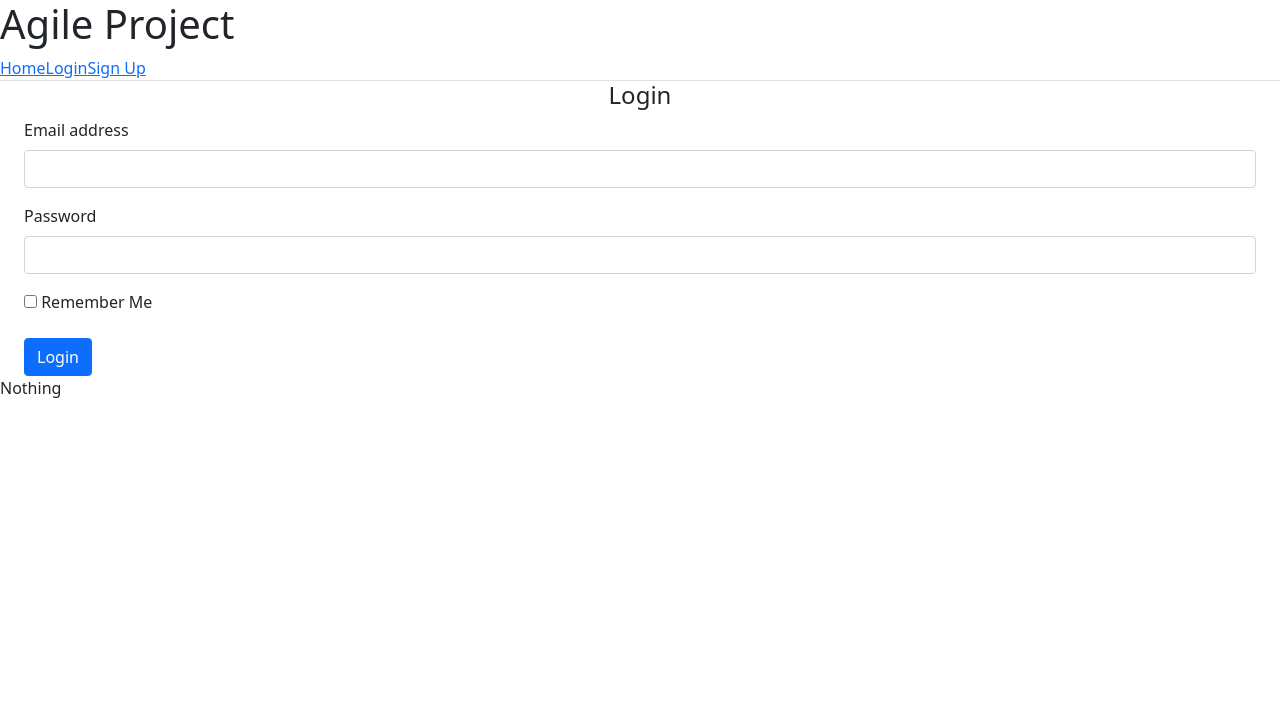
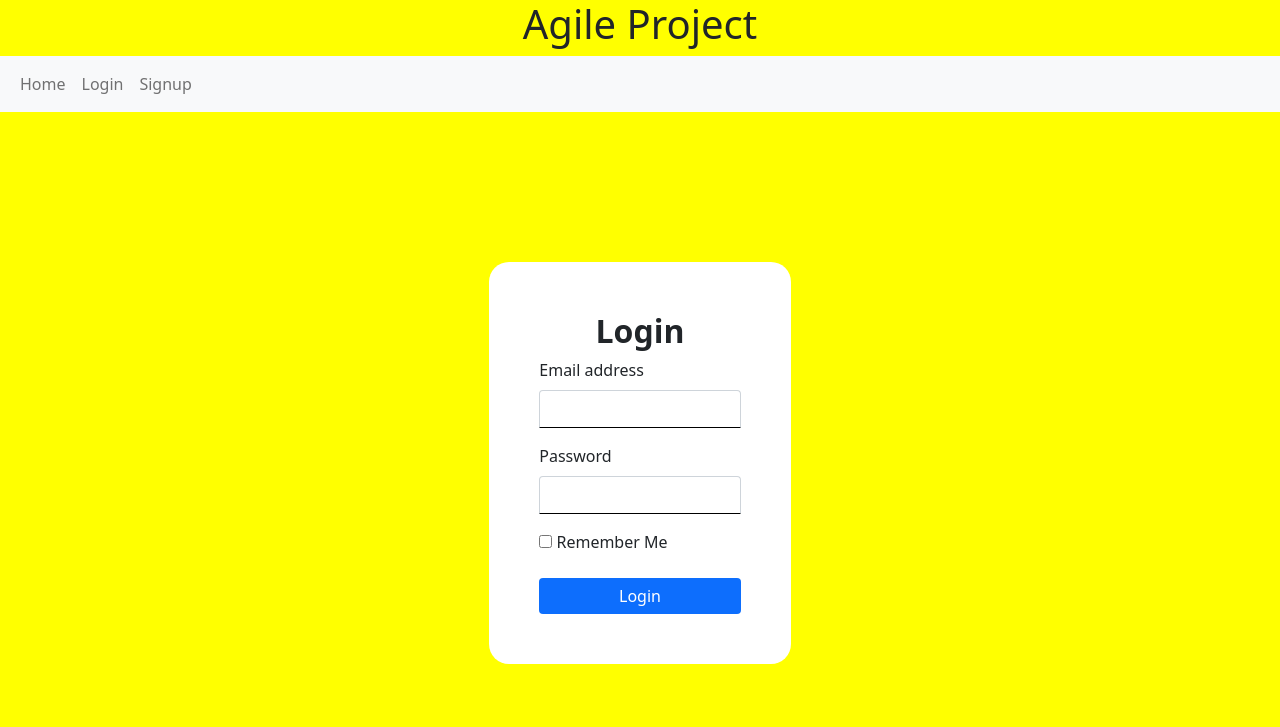
Before and after one commit to ShubeeOro/Neuro-Nuggets, a Flask app: page /login in a window 1280 px wide. Shown: the top 727 px of the page. Run offline with Flask 3, Linux system fonts and the light colour scheme; some libraries are stand-ins or nearby versions.

Commit message:
Fix login/signup page

```diff
--- a/neuro_nuggets/app.py
+++ b/neuro_nuggets/app.py
@@ -79,6 +79,7 @@ def test_connect_res(data):
         else:
             current_question = load_random_question()
             emit('question', str(current_question))
+            emit('score', score)
             print(f"Current Score is {score}")
 
 
--- a/neuro_nuggets/templates/_navigation.html
+++ b/neuro_nuggets/templates/_navigation.html
@@ -1,16 +1,18 @@
-
-
-<nav>
-  <ul class="nav nav-tabs nav-justified">
-    <li><a href="{{ url_for('main.index') }}">Home</a></li>
-    {% if current_user.is_authenticated %}
-    <li><a href="{{ url_for('main.profile') }}">Profile</a></li>
-    <li><a href="{{ url_for('auth.logout') }}">Logout</a></li>
-    <li><a href="{{ url_for('play.start_game') }}">Select Game Mode</a></li>
-    {% endif %}
-    {% if not current_user.is_authenticated %}
-    <li><a href="{{ url_for('auth.login') }}">Login</a></li>
-    <li><a href="{{ url_for('auth.signup') }}">Sign Up</a></li>
-    {% endif %}
-  </ul>
+<nav class="navbar navbar-expand-lg navbar-light bg-light">
+  <div class="container-fluid">
+    <div class="collapse navbar-collapse" id="navbarNavAltMarkup">
+      <div class="navbar-nav">
+        <a class="nav-link" href="{{ url_for('main.index') }}">Home</a>
+        {% if current_user.is_authenticated %}
+        <a class="nav-link" href="{{ url_for('main.profile') }}">Profile</a>
+        <a class="nav-link" href="{{ url_for('play.start_game') }}">Start Game</a>
+        <a class="nav-link" href="{{ url_for('auth.logout') }}">Logout</a>
+        {% endif %}
+        {% if not current_user.is_authenticated %}
+        <a class="nav-link" href="{{ url_for('auth.login') }}">Login</a>
+        <a class="nav-link" href="{{ url_for('auth.signup') }}">Signup</a>
+        {% endif %}
+      </div>
+    </div>
+  </div>
 </nav>
--- a/neuro_nuggets/templates/base.html
+++ b/neuro_nuggets/templates/base.html
@@ -4,21 +4,22 @@
     <meta charset="UTF-8">
     <meta name="viewport" content="width=device-width, initial-scale=1.0">
     <title>{% block title %}{% endblock title %}</title>
-    <link href="https://cdn.jsdelivr.net/npm/bootstrap@5.3.3/dist/css/bootstrap.min.css" rel="stylesheet" integrity="sha384-QWTKZyjpPEjISv5WaRU9OFeRpok6YctnYmDr5pNlyT2bRjXh0JMhjY6hW+ALEwIH" crossorigin="anonymous">
-    <script src="https://cdn.jsdelivr.net/npm/bootstrap@5.3.3/dist/js/bootstrap.bundle.min.js" integrity="sha384-YvpcrYf0tY3lHB60NNkmXc5s9fDVZLESaAA55NDzOxhy9GkcIdslK1eN7N6jIeHz" crossorigin="anonymous"></script>
+    <link href="https://cdn.jsdelivr.net/npm/bootstrap@5.0.2/dist/css/bootstrap.min.css" rel="stylesheet" integrity="sha384-EVSTQN3/azprG1Anm3QDgpJLIm9Nao0Yz1ztcQTwFspd3yD65VohhpuuCOmLASjC" crossorigin="anonymous">
+    <script src="https://cdn.jsdelivr.net/npm/bootstrap@5.0.2/dist/js/bootstrap.bundle.min.js" integrity="sha384-MrcW6ZMFYlzcLA8Nl+NtUVF0sA7MsXsP1UyJoMp4YLEuNSfAP+JcXn/tWtIaxVXM" crossorigin="anonymous"></script>
     <script src="https://cdnjs.cloudflare.com/ajax/libs/socket.io/4.0.1/socket.io.js" integrity="sha512-q/dWJ3kcmjBLU4Qc47E4A9kTB4m3wuTY7vkFJDTZKjTs8jhyGQnaUrxa0Ytd0ssMZhbNua9hE+E7Qv1j+DyZwA==" crossorigin="anonymous"></script>
+    {% block head %}{% endblock head %}
 </head>
 <body>
-    <h1>Agile Project</h1>
-    {% include("_navigation.html") %}
     <header>
+        <h1 class="text-center">Agile Project</h1>
+        {% include("_navigation.html") %}
         {% block header %}{% endblock header %}
     </header>
     <main>
-        {% block content %}<p>Nothing</p>{% endblock content %}
+        {% block content %}{% endblock content %}
     </main>
     <footer>
-        <p>Nothing</p>
+        <div style="padding: 32px;"></div>
     </footer>
 </body>
 {% block script %}{% endblock script %}
--- a/neuro_nuggets/templates/pages/login.html
+++ b/neuro_nuggets/templates/pages/login.html
@@ -1,16 +1,11 @@
 {% extends "base.html" %}
 
+{% block head %}
+
+<link rel="stylesheet" href="../../static/signup.css">
+{% endblock %}
+
 {% block content %}
-<!doctype html>
-<html lang="en">
-  <head>
-    <meta charset="utf-8">
-    <meta name="viewport" content="width=device-width, initial-scale=1">
-    <link href="https://cdn.jsdelivr.net/npm/bootstrap@5.0.2/dist/css/bootstrap.min.css" rel="stylesheet" integrity="sha384-EVSTQN3/azprG1Anm3QDgpJLIm9Nao0Yz1ztcQTwFspd3yD65VohhpuuCOmLASjC" crossorigin="anonymous">
-    <link rel="stylesheet" href="ProfilePageCSS.css">
-    <title>Login</title>
-  </head>
-  <body>
     {% with messages = get_flashed_messages() %}
         {% if messages %}
             <div class="notification is-danger">
@@ -19,25 +14,22 @@
         {% endif %}
         {% endwith %}
     <div class="container-fluid">
-        <form class="mx-auto">
+        <form class="mx-auto" method="POST">
             <h4 class="text-center">Login</h4>
             <div class="mb-3">
-              <label for="exampleInputEmail1" class="form-label">Email address</label>
-              <input type="email" class="form-control" id="exampleInputEmail1" aria-describedby="emailHelp">
+              <label for="Email1" class="form-label">Email address</label>
+              <input type="email" class="form-control" id="email" name="email" aria-describedby="emailHelp">
 
             </div>
             <div class="mb-3">
-              <label for="exampleInputPassword1" class="form-label">Password</label>
-              <input type="password" class="form-control" id="exampleInputPassword1">
+              <label for="Password1" class="form-label">Password</label>
+              <input type="password" class="form-control" id="password" name="password">
             </div>
-            <input type="checkbox" id="vehicle3" name="vehicle3" value="Boat">
+            <input type="checkbox" id="remember" name="remember">
             <label for="vehicle3"> Remember Me</label><br>
             <button type="submit" class="btn btn-primary mt-4">Login</button>
           </form>
 
     </div>
     <script src="https://cdn.jsdelivr.net/npm/bootstrap@5.0.2/dist/js/bootstrap.bundle.min.js" integrity="sha384-MrcW6ZMFYlzcLA8Nl+NtUVF0sA7MsXsP1UyJoMp4YLEuNSfAP+JcXn/tWtIaxVXM" crossorigin="anonymous"></script>
-
-  </body>
-</html>
 {% endblock %}
```
Also changed, not shown: neuro_nuggets/templates/pages/signup.html (+9 -20 lines).
